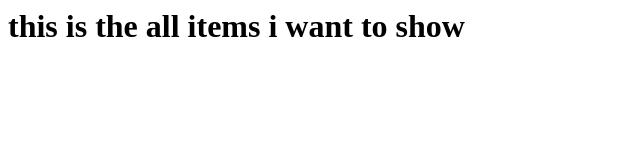
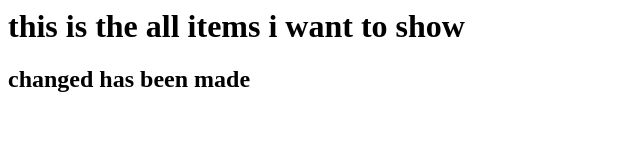
Before and after one commit to pradeepWinni/htmlDemo, a plain HTML site: page index.html in a window 1280 px wide. Shown: the whole page, without its empty margins (0-640 px from the left). Drawn offline with Linux system fonts and the light colour scheme.

Commit message:
Update index.html

```diff
--- a/index.html
+++ b/index.html
@@ -2,5 +2,6 @@
 <head></head>
 <body>
 <h1>this is the all items i want to show</h1>
+  <h2>changed has been made</h2>
 </body>
 </html>
```
